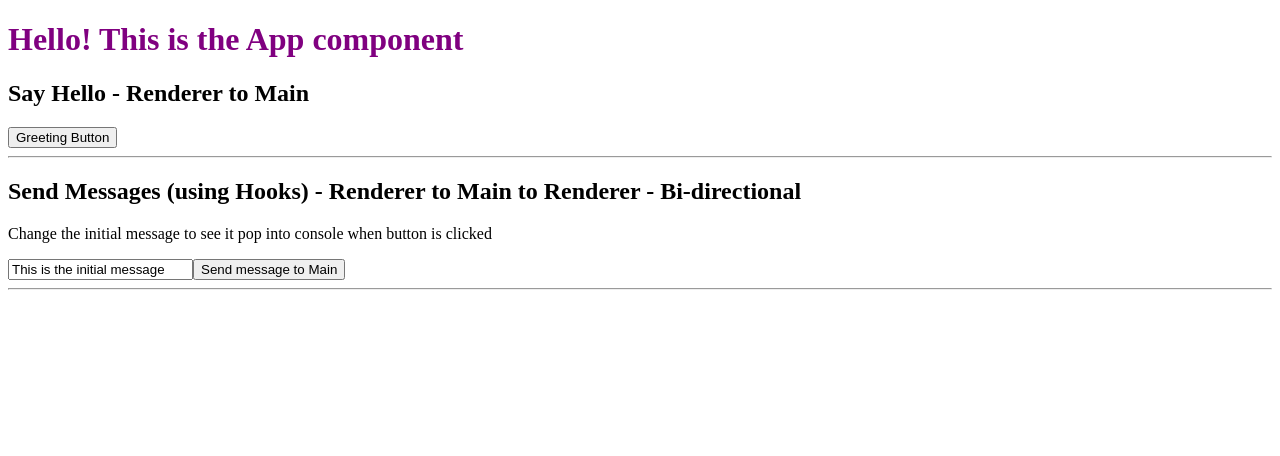
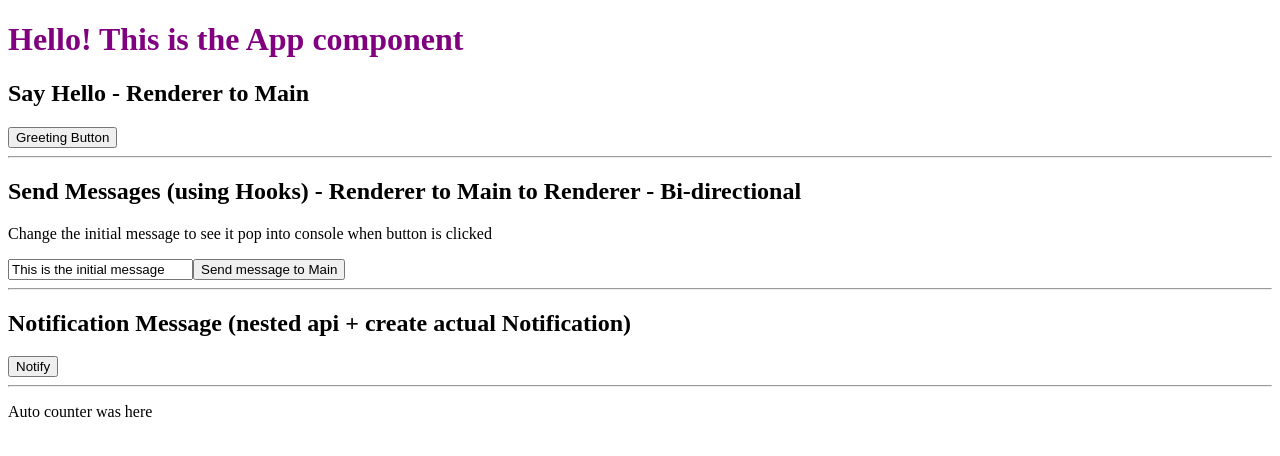
Before and after one commit to charisearter/electron-react-from-scratch, a React app: page / in a window 1280 px wide. Shown: the top 456 px of the page. Built offline with nearby package versions, Linux system fonts and the light colour scheme.

Commit message:
Added Notification pop up IPC test

```diff
--- a/preload.js
+++ b/preload.js
@@ -9,6 +9,12 @@ const API = {
 	// 	ipcRenderer.on('count', (_, args) => {
 	// 		callback(args);
 	// 	}),
+	notification: {
+		sendNotification(message) {
+			console.log(`Notify is working: Message is - ${message}`);
+			ipcRenderer.send('notify', message);
+		},
+	},
 };
 
 contextBridge.exposeInMainWorld('api', API);
--- a/src/App.js
+++ b/src/App.js
@@ -48,7 +48,17 @@ function App() {
 			<button onClick={sendMessage}> Send message to Main</button>
 
 			<hr />
-
+			<h2> Notification Message (nested api + create actual Notification)</h2>
+			<button
+				onClick={() => {
+					// result in console log window of Dev tools
+					api.notification.sendNotification('Custom notification message');
+				}}
+			>
+				Notify
+			</button>
+			<hr />
+			<p> Auto counter was here </p>
 			{/* <h2> Auto Counter </h2>
 			<h1> Count: {count}</h1> */}
 		</main>
```
Also changed, not shown: main.js (+8 -1 lines), 1 other file (tests, documents, lock files or other folders).
